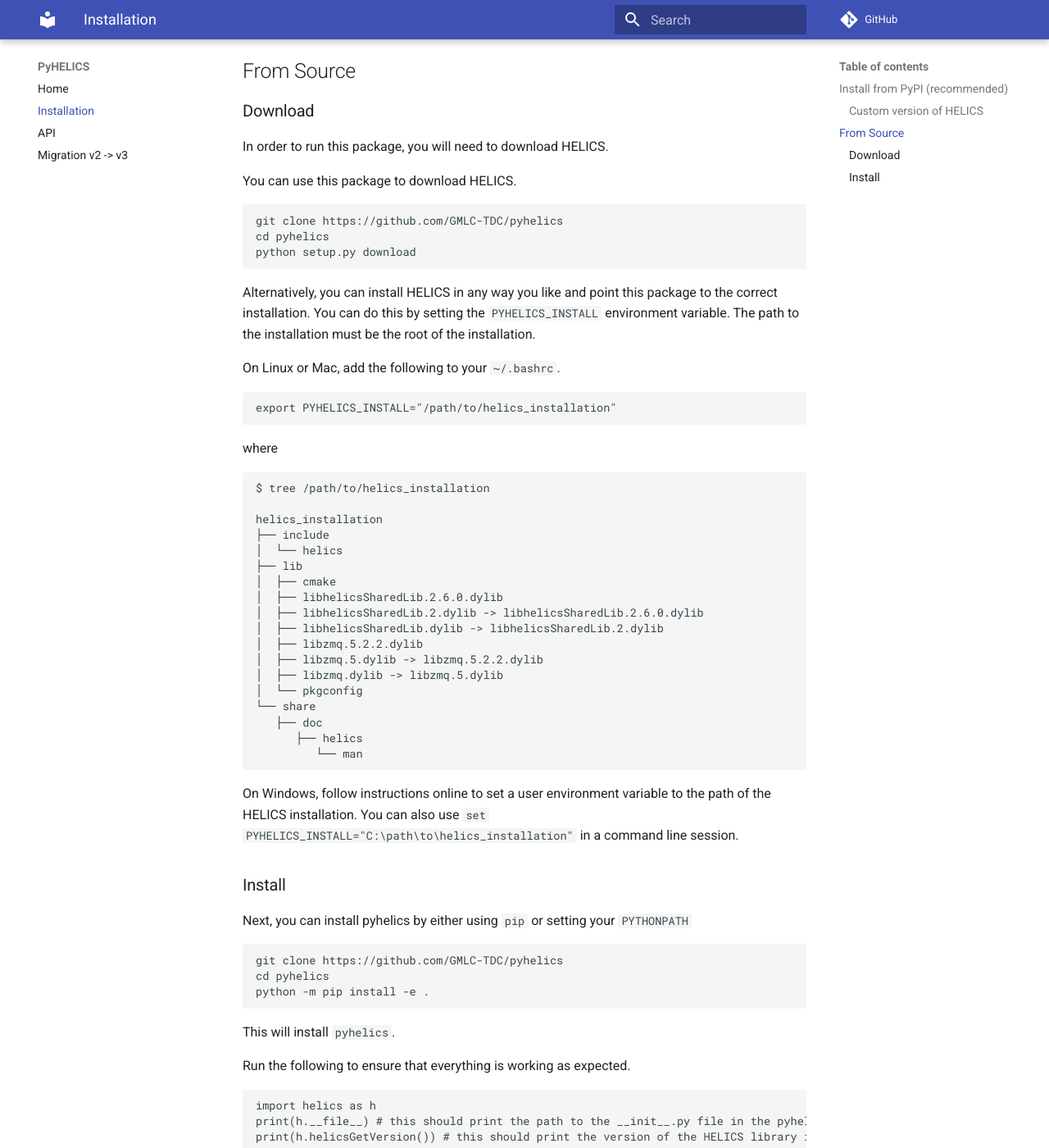
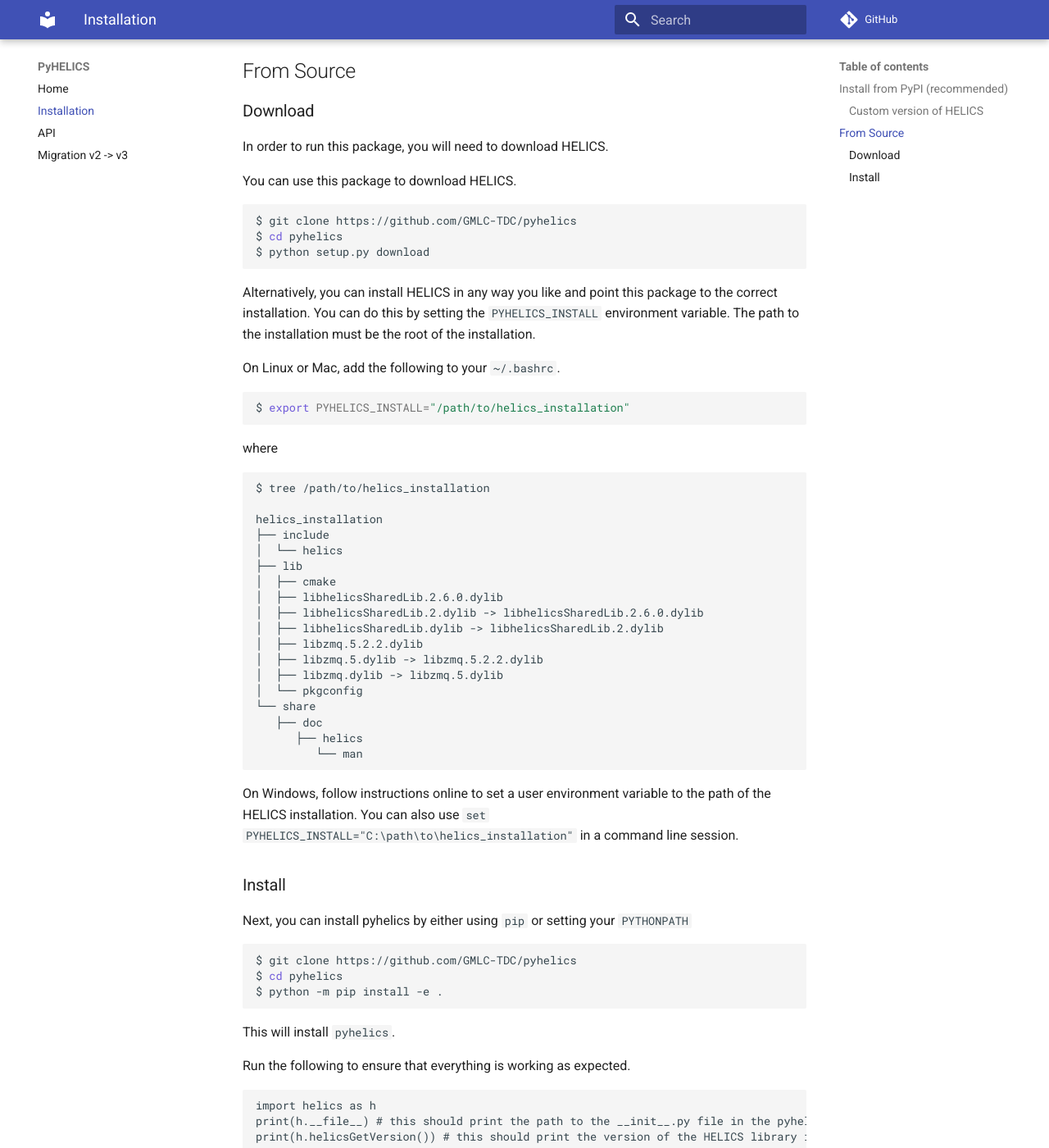
Before and after one commit to GMLC-TDC/pyhelics, an MkDocs documentation site: the page built from docs/installation.md, in a window 1280 px wide and 1400 px high, scrolled down 2721 px. Shown: the whole window at 82% size. Built offline with MkDocs 1.6.1 and Material for MkDocs 9.7.7, drawn with Linux system fonts in a browser that asks for light colours; comment, search, counter and statistics services are not loaded; some of the changed text lies outside the part shown.

Commit message:
Update documentation

````diff
--- a/docs/installation.md
+++ b/docs/installation.md
@@ -9,27 +9,27 @@
 ## Install from PyPI (recommended)
 
 ```bash
-pip install helics
+$ pip install helics
 ```
 
 This will give you the latest version of the python helics interface.
 If you already have helics installed, you can upgrade to the latest version by using the following:
 
 ```bash
-pip install helics --upgrade
+$ pip install helics --upgrade
 ```
 
 You can install a specific version by using the following:
 
 ```bash
-pip install helics==2.6.0.post0
+$ pip install helics==2.6.0.post0
 ```
 
 By default, when you install from PyPI, the version number of the package will match the version of HELICS that is installed.
 For example, if you run the following:
 
-```
-pip install helics==2.6.0.post0.dev0
+```bash
+$ pip install helics==2.6.0.post0.dev0
 ```
 
 You will get the tagged release of this python package: [helics-v2.6.0.post0.dev0](https://github.com/GMLC-TDC/pyhelics/releases/tag/v2.6.0.post0.dev0).
@@ -138,10 +138,10 @@
 
 You can use this package to download HELICS.
 
-```
-git clone https://github.com/GMLC-TDC/pyhelics
-cd pyhelics
-python setup.py download
+```bash
+$ git clone https://github.com/GMLC-TDC/pyhelics
+$ cd pyhelics
+$ python setup.py download
 ```
 
 Alternatively, you can install HELICS in any way you like and point this package to the correct installation.
@@ -150,8 +150,8 @@
 
 On Linux or Mac, add the following to your `~/.bashrc`.
 
-```
-export PYHELICS_INSTALL="/path/to/helics_installation"
+```bash
+$ export PYHELICS_INSTALL="/path/to/helics_installation"
 ```
 
 where
@@ -185,10 +185,10 @@
 
 Next, you can install pyhelics by either using `pip` or setting your `PYTHONPATH`
 
-```
-git clone https://github.com/GMLC-TDC/pyhelics
-cd pyhelics
-python -m pip install -e .
+```bash
+$ git clone https://github.com/GMLC-TDC/pyhelics
+$ cd pyhelics
+$ python -m pip install -e .
 ```
 
 This will install `pyhelics`.
````
